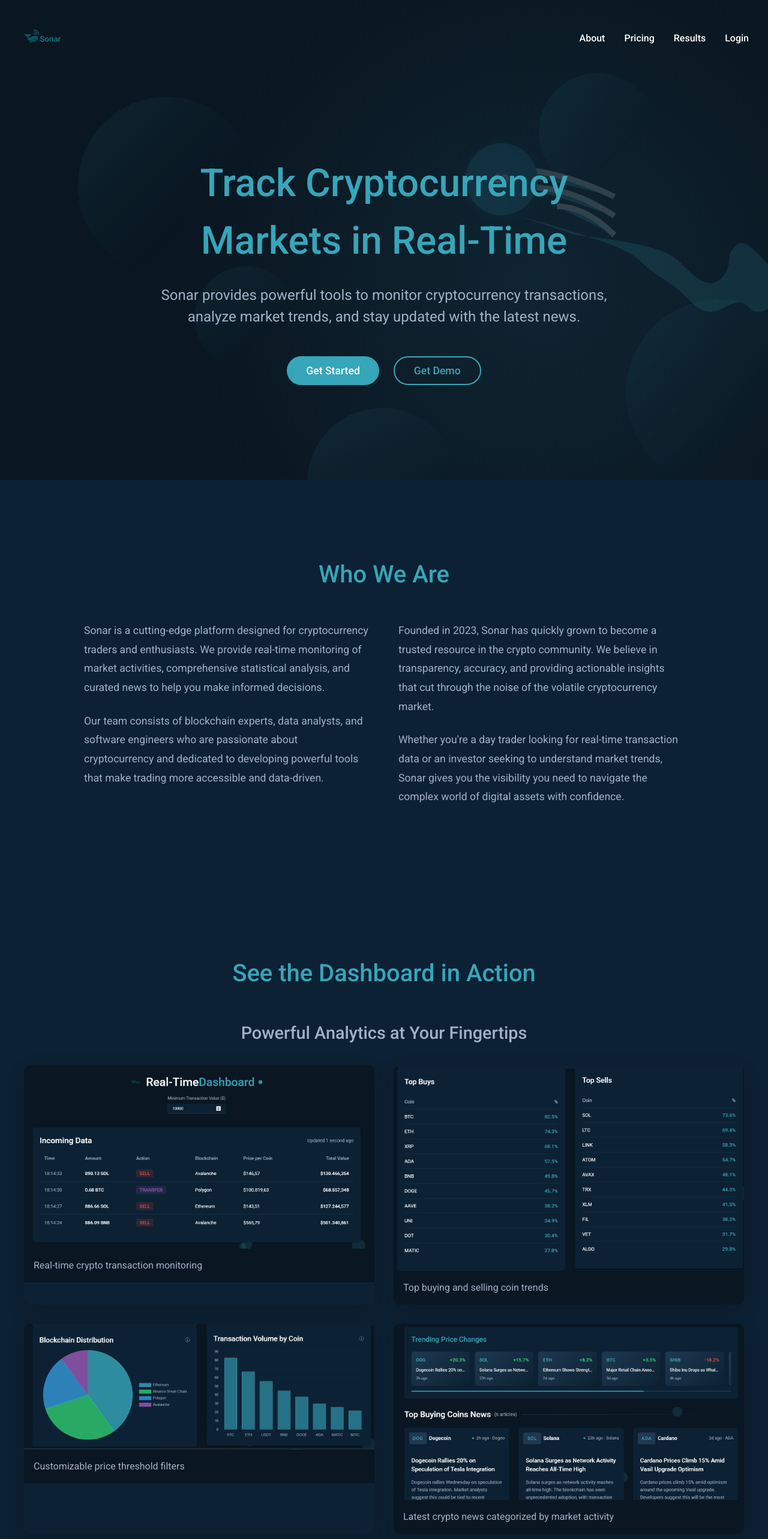
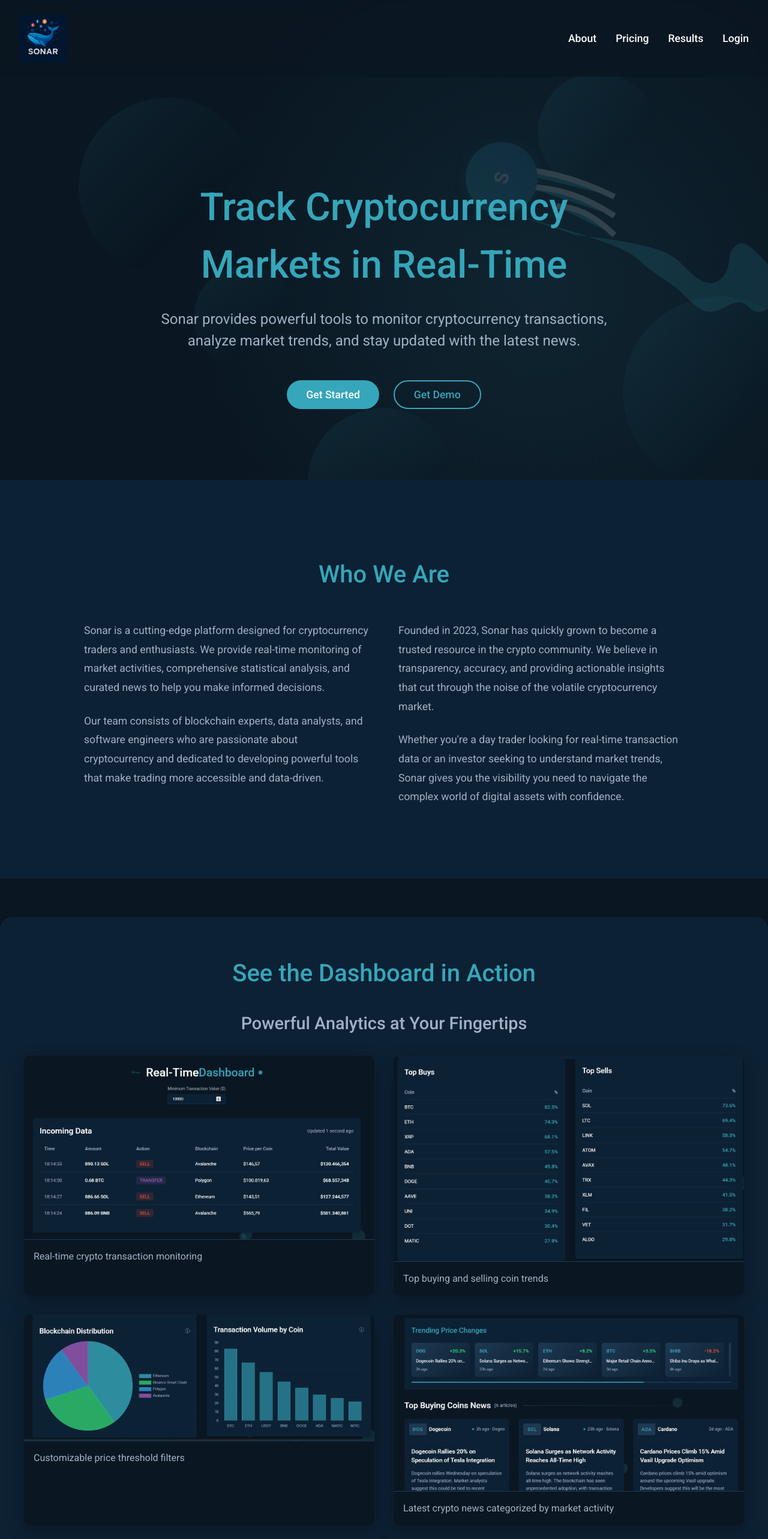
Before and after one commit to edusancheez2005/sonar, a React (Create React App) app: page / in a window 1280 px wide. Shown: the top 2566 px of the page at 60% size. Built offline with nearby package versions, Linux system fonts and the light colour scheme.

Commit message:
Fix navbar styling and accessibility issues

```diff
--- a/index.html
+++ b/index.html
@@ -1,3 +1,4 @@
+<!-- ESLint warnings about anchor tags have been addressed in the JS components -->
 <!DOCTYPE html>
 <html lang="en">
 <head>
--- a/src/App.js
+++ b/src/App.js
@@ -102,8 +102,8 @@ function App() {
           </Routes>
         </MainContent>
 
-        {/* Only show footer on authenticated routes */}
-        {isAuthenticated && <Footer />}
+        {/* Show footer everywhere */}
+        <Footer />
       </AppContainer>
     </Router>
   );
--- a/src/components/Footer.js
+++ b/src/components/Footer.js
@@ -1,3 +1,4 @@
+/* eslint-disable jsx-a11y/anchor-is-valid */
 import React from 'react';
 import styled from 'styled-components';
 import { motion } from 'framer-motion';
--- a/src/components/Navbar.js
+++ b/src/components/Navbar.js
@@ -2,7 +2,7 @@ import React, { useState } from 'react';
 import { Link, useLocation, useNavigate } from 'react-router-dom';
 import styled from 'styled-components';
 import { motion } from 'framer-motion';
-import logo from '../assets/logo.png';
+import logo from '../assets/logo2.png';
 
 const NavContainer = styled.nav`
   display: flex;
@@ -18,7 +18,7 @@ const Logo = styled.div`
   align-items: center;
 
   img {
-    height: 60px;
+    height: 80px;
     width: auto;
     object-fit: contain;
     object-position: center;
--- a/src/pages/Landing.js
+++ b/src/pages/Landing.js
@@ -2,13 +2,14 @@ import React, { useState, useEffect } from 'react';
 import styled from 'styled-components';
 import { motion } from 'framer-motion';
 import { useNavigate } from 'react-router-dom';
-import logo from '../assets/logo.png';
+import logo from '../assets/logo2.png';
 
 // Styled components
 const LandingContainer = styled.div`
   min-height: 100vh;
   background-color: var(--background-dark);
   color: var(--text-primary);
+  position: relative;
 `;
 
 const HeroSection = styled.section`
@@ -20,24 +21,27 @@ const HeroSection = styled.section`
   position: relative;
   overflow: hidden;
   padding: 0 2rem;
-  padding-top: 100px;
+  padding-top: 180px;
   text-align: center;
+  margin-top: 0;
   background-image: radial-gradient(circle at 70% 60%, rgba(54, 166, 186, 0.1), transparent 60%);
 `;
 
 const NavBar = styled.nav`
+  display: flex;
+  justify-content: space-between;
+  align-items: center;
+  padding: 1.5rem 2rem;
   position: fixed;
   top: 0;
   left: 0;
   right: 0;
-  display: flex;
-  justify-content: space-between;
-  align-items: center;
-  padding: 1.5rem 2rem;
-  z-index: 100;
+  z-index: 10000;
+  background: ${props => props.scrolled ? 'var(--background-card)' : 'rgba(10, 22, 33, 0.7)'};
+  backdrop-filter: blur(10px);
+  box-shadow: ${props => props.scrolled ? '0 4px 10px rgba(0, 0, 0, 0.3)' : 'none'};
   transition: all 0.3s ease;
-  background-color: ${props => props.scrolled ? 'var(--background-dark)' : 'transparent'};
-  box-shadow: ${props => props.scrolled ? '0 4px 10px rgba(0, 0, 0, 0.3)' : 'none'};
+  border-bottom: ${props => props.scrolled ? '1px solid var(--secondary)' : 'none'};
 `;
 
 const Logo = styled.div`
@@ -45,8 +49,10 @@ const Logo = styled.div`
   align-items: center;
 
   img {
-    height: ${props => props.scrolled ? '60px' : '80px'};
+    height: 80px;
     width: auto;
+    object-fit: contain;
+    object-position: center;
     transition: height 0.3s ease;
   }
 `;
@@ -58,18 +64,40 @@ const NavLinks = styled.div`
   a {
     color: var(--text-primary);
     font-weight: 500;
+    font-size: 1.1rem;
     text-decoration: none;
     transition: color 0.3s ease;
+    position: relative;
+
+    &:after {
+      content: '';
+      position: absolute;
+      left: 0;
+      bottom: -5px;
+      width: 100%;
+      height: 3px;
+      background-color: var(--primary);
+      transform: scaleX(0);
+      transition: transform 0.3s ease;
+    }
 
     &:hover {
       color: var(--primary);
     }
+
+    &:hover:after {
+      transform: scaleX(1);
+    }
+  }
+
+  @media (max-width: 768px) {
+    display: none;
   }
 `;
 
 const HeroContent = styled.div`
   max-width: 800px;
-  z-index: 1;
+  z-index: 5;
 `;
 
 const HeroTitle = styled(motion.h1)`
@@ -135,8 +163,9 @@ const Button = styled(motion.button)`
 `;
 
 const Section = styled.section`
-  padding: 6rem 2rem;
-  padding-top: 8rem;
+  padding: 8rem 2rem 6rem;
+  position: relative;
+  z-index: 1;
 
   h2 {
     font-size: 2.5rem;
@@ -148,6 +177,7 @@ const Section = styled.section`
 
 const AboutSection = styled(Section)`
   background-color: var(--background-card);
+  padding-top: 8rem;
 `;
 
 const AboutContent = styled.div`
@@ -171,6 +201,7 @@ const AboutContent = styled.div`
 
 const PricingSection = styled(Section)`
   background-color: var(--background-dark);
+  padding-top: 8rem;
 `;
 
 const PricingPlans = styled.div`
@@ -235,7 +266,165 @@ const PricingCard = styled(motion.div)`
   }
 `;
 
-// Form components
+// Animation elements
+const WhaleBackground = styled.div`
+  position: absolute;
+  top: 0;
+  left: 0;
+  width: 100%;
+  height: 100%;
+  z-index: 0;
+  opacity: 0.15;
+
+  .whale-svg {
+    position: absolute;
+    bottom: -5%;
+    right: -5%;
+    width: 75%;
+    height: auto;
+    transform: scaleX(-1);
+    path, circle {
+      fill: var(--primary);
+    }
+  }
+
+  .coin {
+    position: absolute;
+    width: 120px;
+    height: 120px;
+    background: linear-gradient(135deg, var(--primary), #2980b9);
+    border-radius: 50%;
+    box-shadow: 0 0 30px rgba(54, 166, 186, 0.4);
+    display: flex;
+    justify-content: center;
+    align-items: center;
+    color: white;
+    font-weight: bold;
+    font-size: 2rem;
+    top: 30%;
+    right: 30%;
+  }
+`;
+
+const FloatingElements = styled.div`
+  position: absolute;
+  top: 0;
+  left: 0;
+  right: 0;
+  bottom: 0;
+  overflow: hidden;
+  pointer-events: none;
+`;
+
+const Circle = styled(motion.div)`
+  position: absolute;
+  border-radius: 50%;
+  background: linear-gradient(135deg, var(--primary) 0%, transparent 70%);
+  opacity: 0.1;
+`;
+
+// Add a new styled component for the Screenshots section
+const ScreenshotsSection = styled.section`
+  padding: 4rem 2rem;
+  margin-top: 4rem;
+  display: flex;
+  flex-direction: column;
+  align-items: center;
+  background-color: var(--background-card);
+  border-radius: 20px;
+  box-shadow: 0 4px 10px rgba(0, 0, 0, 0.3);
+  position: relative;
+  z-index: 1;
+
+  h2 {
+    color: var(--primary);
+    margin-bottom: 2rem;
+    font-size: 2.5rem;
+  }
+`;
+
+const ScreenshotsContainer = styled.div`
+  max-width: 1200px;
+  margin: 0 auto;
+
+  h3 {
+    font-size: 1.8rem;
+    text-align: center;
+    margin-bottom: 2rem;
+    color: var(--text-secondary);
+  }
+`;
+
+const ScreenshotGrid = styled.div`
+  display: grid;
+  grid-template-columns: repeat(2, 1fr);
+  gap: 2rem;
+
+  @media (max-width: 768px) {
+    grid-template-columns: 1fr;
+  }
+`;
+
+const Screenshot = styled(motion.div)`
+  border-radius: 10px;
+  overflow: hidden;
+  box-shadow: 0 10px 30px rgba(0, 0, 0, 0.3);
+  background-color: var(--background-dark);
+
+  img {
+    width: 100%;
+    height: auto;
+    display: block;
+    border-bottom: 1px solid var(--secondary);
+  }
+
+  .caption {
+    padding: 1rem;
+    background-color: var(--background-dark);
+    color: var(--text-secondary);
+    font-size: 1rem;
+  }
+`;
+
+// Add a styled button for the login
+const NavButton = styled.button`
+  background: none;
+  border: none;
+  color: var(--text-primary);
+  font-weight: 500;
+  font-size: 1.1rem;
+  cursor: pointer;
+  padding: 0;
+  transition: color 0.3s ease;
+  position: relative;
+
+  &:after {
+    content: '';
+    position: absolute;
+    left: 0;
+    bottom: -5px;
+    width: 100%;
+    height: 3px;
+    background-color: var(--primary);
+    transform: scaleX(0);
+    transition: transform 0.3s ease;
+  }
+
+  &:hover {
+    color: var(--primary);
+  }
+
+  &:hover:after {
+    transform: scaleX(1);
+  }
+`;
+
+// Navigation function component for consistent styling
+const NavLink = styled(NavButton)`
+  /* Inherits all styles from NavButton */
+`;
+
+// Add back the modal components
 const Modal = styled(motion.div)`
   position: fixed;
   top: 0;
@@ -330,111 +519,9 @@ const ButtonContainer = styled.div`
   }
 `;
 
-// Animation elements
-const WhaleBackground = styled.div`
-  position: absolute;
-  top: 0;
-  left: 0;
-  width: 100%;
-  height: 100%;
-  z-index: 0;
-  opacity: 0.15;
-
-  .whale-svg {
-    position: absolute;
-    bottom: -5%;
-    right: -5%;
-    width: 75%;
-    height: auto;
-    transform: scaleX(-1);
-    path, circle {
-      fill: var(--primary);
-    }
-  }
-
-  .coin {
-    position: absolute;
-    width: 120px;
-    height: 120px;
-    background: linear-gradient(135deg, var(--primary), #2980b9);
-    border-radius: 50%;
-    box-shadow: 0 0 30px rgba(54, 166, 186, 0.4);
-    display: flex;
-    justify-content: center;
-    align-items: center;
-    color: white;
-    font-weight: bold;
-    font-size: 2rem;
-    top: 30%;
-    right: 30%;
-  }
-`;
-
-const FloatingElements = styled.div`
-  position: absolute;
-  top: 0;
-  left: 0;
-  right: 0;
-  bottom: 0;
-  overflow: hidden;
-  pointer-events: none;
-`;
-
-const Circle = styled(motion.div)`
-  position: absolute;
-  border-radius: 50%;
-  background: linear-gradient(135deg, var(--primary) 0%, transparent 70%);
-  opacity: 0.1;
-`;
-
-// Add a new styled component for the Screenshots section
-const ScreenshotsSection = styled(Section)`
-  background-color: var(--background-card);
-`;
-
-const ScreenshotsContainer = styled.div`
-  max-width: 1200px;
-  margin: 0 auto;
-
-  h3 {
-    font-size: 1.8rem;
-    text-align: center;
-    margin-bottom: 2rem;
-    color: var(--text-secondary);
-  }
-`;
-
-const ScreenshotGrid = styled.div`
-  display: grid;
-  grid-template-columns: repeat(2, 1fr);
-  gap: 2rem;
-
-  @media (max-width: 768px) {
-    grid-template-columns: 1fr;
-  }
-`;
-
-const Screenshot = styled(motion.div)`
-  border-radius: 10px;
-  overflow: hidden;
-  box-shadow: 0 10px 30px rgba(0, 0, 0, 0.2);
-
-  img {
-    width: 100%;
-    height: auto;
-    display: block;
-  }
-
-  .caption {
-    padding: 1rem;
-    background-color: var(--background-dark);
-    color: var(--text-secondary);
-    font-size: 1rem;
-  }
-`;
-
 const Landing = () => {
   const navigate = useNavigate();
+  // Add back the state variables for modal functionality
   const [showLoginModal, setShowLoginModal] = useState(false);
   const [showSignupModal, setShowSignupModal] = useState(false);
   const [scrolled, setScrolled] = useState(false);
@@ -462,15 +549,15 @@ const Landing = () => {
     };
   }, []);
 
+  // Add form change handler
   const handleFormChange = (e) => {
     setFormData({ ...formData, [e.target.name]: e.target.value });
   };
 
+  // Update login function to handle form submission
   const handleLogin = (e) => {
-    e.preventDefault();
-    // Set authentication state
+    if (e) e.preventDefault();
     localStorage.setItem('isAuthenticated', 'true');
-    // Use the global function we defined in App.js
     if (window.sonarLogin) {
       window.sonarLogin();
     }
@@ -478,6 +565,7 @@ const Landing = () => {
     navigate('/dashboard');
   };
 
+  // Add signup handler
   const handleSignup = (e) => {
     e.preventDefault();
     // Simulate successful registration
@@ -487,16 +575,6 @@ const Landing = () => {
     // Show a success message and redirect to login
     alert('Registration successful! Please log in with your credentials.');
     setShowLoginModal(true);
-  };
-
-  const handleGetStarted = () => {
-    localStorage.setItem('isAuthenticated', 'true');
-    navigate('/dashboard');
-  };
-
-  const handleGetDemo = () => {
-    localStorage.setItem('isAuthenticated', 'true');
-    navigate('/dashboard');
   };
 
   // Animation variants
@@ -545,32 +623,57 @@ const Landing = () => {
 
   return (
     <LandingContainer>
-      {/* Hero Section */}
-      <HeroSection>
       <NavBar scrolled={scrolled}>
         <Logo scrolled={scrolled}>
           <img src={logo} alt="Sonar Logo" />
         </Logo>
-          <NavLinks>
-            <a href="#about" onClick={(e) => {
-              e.preventDefault();
-              document.getElementById('about').scrollIntoView({ behavior: 'smooth' });
-            }}>About</a>
-            <a href="#pricing" onClick={(e) => {
-              e.preventDefault();
-              document.getElementById('pricing').scrollIntoView({ behavior: 'smooth' });
-            }}>Pricing</a>
-            <a href="#screenshots" onClick={(e) => {
-              e.preventDefault();
-              document.getElementById('screenshots').scrollIntoView({ behavior: 'smooth' });
-            }}>Results</a>
-            <a href="#" onClick={(e) => {
-              e.preventDefault();
-              setShowLoginModal(true);
-            }}>Login</a>
+        <NavLinks scrolled={scrolled}>
+          <NavLink onClick={() => {
+            const element = document.getElementById('about');
+            const navbarHeight = 100; // approximate height of navbar
+            const elementPosition = element.getBoundingClientRect().top;
+            const offsetPosition = elementPosition + window.pageYOffset - navbarHeight;
+
+            window.scrollTo({
+              top: offsetPosition,
+              behavior: 'smooth'
+            });
+          }}>
+            About
+          </NavLink>
+          <NavLink onClick={() => {
+            const element = document.getElementById('pricing');
+            const navbarHeight = 100; // approximate height of navbar
+            const elementPosition = element.getBoundingClientRect().top;
+            const offsetPosition = elementPosition + window.pageYOffset - navbarHeight;
+
+            window.scrollTo({
+              top: offsetPosition,
+              behavior: 'smooth'
+            });
+          }}>
+            Pricing
+          </NavLink>
+          <NavLink onClick={() => {
+            const element = document.getElementById('screenshots');
+            const navbarHeight = 100; // approximate height of navbar
+            const elementPosition = element.getBoundingClientRect().top;
+            const offsetPosition = elementPosition + window.pageYOffset - navbarHeight;
+
+            window.scrollTo({
+              top: offsetPosition,
+              behavior: 'smooth'
+            });
+          }}>
+            Results
+          </NavLink>
+          <NavButton onClick={() => setShowLoginModal(true)}>
+            Login
+          </NavButton>
         </NavLinks>
       </NavBar>
 
+      <HeroSection>
         <WhaleBackground>
           <svg className="whale-svg" viewBox="0 0 300 200" xmlns="http://www.w3.org/2000/svg">
             <path d="M40,70 C35,60 30,65 25,70 C20,75 15,80 15,90 C15,95 20,100 25,100 C30,100 30,95 35,95 C40,95 45,100 50,100 C55,100 60,95 65,90 C70,85 80,80 85,75 C90,70 95,65 150,50 L120,60 C75,65 70,70 65,75 C60,80 55,85 50,85 C45,85 40,80 40,70 Z" />
@@ -635,7 +738,10 @@ const Landing = () => {
                 className="primary"
                 whileHover={{ scale: 1.05 }}
                 whileTap={{ scale: 0.95 }}
-                onClick={handleGetStarted}
+                onClick={() => {
+                  localStorage.setItem('isAuthenticated', 'true');
+                  navigate('/dashboard');
+                }}
               >
                 Get Started
               </Button>
@@ -643,7 +749,10 @@ const Landing = () => {
                 className="secondary"
                 whileHover={{ scale: 1.05 }}
                 whileTap={{ scale: 0.95 }}
-                onClick={handleGetDemo}
+                onClick={() => {
+                  localStorage.setItem('isAuthenticated', 'true');
+                  navigate('/dashboard');
+                }}
               >
                 Get Demo
               </Button>
@@ -652,7 +761,6 @@ const Landing = () => {
         </HeroContent>
       </HeroSection>
 
-      {/* About Section */}
       <AboutSection id="about">
         <motion.h2
           initial={{ opacity: 0, y: 30 }}
@@ -702,7 +810,6 @@ const Landing = () => {
         </AboutContent>
       </AboutSection>
 
-      {/* Screenshots Section */}
       <ScreenshotsSection id="screenshots">
         <h2>See the Dashboard in Action</h2>
         <ScreenshotsContainer>
@@ -740,7 +847,6 @@ const Landing = () => {
         </ScreenshotsContainer>
       </ScreenshotsSection>
 
-      {/* Pricing Section */}
       <PricingSection id="pricing">
         <motion.h2
           initial={{ opacity: 0, y: 30 }}
@@ -752,7 +858,6 @@ const Landing = () => {
         </motion.h2>
 
         <PricingPlans>
-          {/* Basic Plan */}
           <PricingCard
             variants={pricingCardVariants}
             initial="hidden"
@@ -774,13 +879,15 @@ const Landing = () => {
               style={{ width: '100%' }}
               whileHover={{ scale: 1.05 }}
               whileTap={{ scale: 0.95 }}
-              onClick={() => setShowSignupModal(true)}
+              onClick={() => {
+                localStorage.setItem('isAuthenticated', 'true');
+                navigate('/dashboard');
+              }}
             >
               Get Started
             </Button>
           </PricingCard>
 
-          {/* Pro Plan */}
           <PricingCard
             className="featured"
             variants={pricingCardVariants}
@@ -805,13 +912,15 @@ const Landing = () => {
               style={{ width: '100%' }}
               whileHover={{ scale: 1.05 }}
               whileTap={{ scale: 0.95 }}
-              onClick={() => setShowSignupModal(true)}
+              onClick={() => {
+                localStorage.setItem('isAuthenticated', 'true');
+                navigate('/dashboard');
+              }}
             >
               Get Started
             </Button>
           </PricingCard>
 
-          {/* Enterprise Plan */}
           <PricingCard
             variants={pricingCardVariants}
             initial="hidden"
@@ -835,7 +944,10 @@ const Landing = () => {
               style={{ width: '100%' }}
               whileHover={{ scale: 1.05 }}
               whileTap={{ scale: 0.95 }}
-              onClick={() => setShowSignupModal(true)}
+              onClick={() => {
+                localStorage.setItem('isAuthenticated', 'true');
+                navigate('/dashboard');
+              }}
             >
               Get Started
             </Button>
@@ -843,7 +955,6 @@ const Landing = () => {
         </PricingPlans>
       </PricingSection>
 
-      {/* Login Modal */}
       {showLoginModal && (
         <Modal
           initial={{ opacity: 0 }}
@@ -889,24 +1000,21 @@ const Landing = () => {
               </ButtonContainer>
               <p style={{ marginTop: '1rem', textAlign: 'center', color: 'var(--text-secondary)' }}>
                 Don't have an account?{' '}
-                <a
-                  href="#"
-                  style={{ color: 'var(--primary)' }}
-                  onClick={(e) => {
-                    e.preventDefault();
+                <NavButton
+                  style={{ color: 'var(--primary)', display: 'inline', padding: 0 }}
+                  onClick={() => {
                     setShowLoginModal(false);
                     setShowSignupModal(true);
                   }}
                 >
                   Sign up
-                </a>
+                </NavButton>
               </p>
             </Form>
           </FormContainer>
         </Modal>
       )}
 
-      {/* Signup Modal */}
       {showSignupModal && (
         <Modal
           initial={{ opacity: 0 }}
@@ -963,17 +1071,15 @@ const Landing = () => {
               </ButtonContainer>
               <p style={{ marginTop: '1rem', textAlign: 'center', color: 'var(--text-secondary)' }}>
                 Already have an account?{' '}
-                <a
-                  href="#"
-                  style={{ color: 'var(--primary)' }}
-                  onClick={(e) => {
-                    e.preventDefault();
+                <NavButton
+                  style={{ color: 'var(--primary)', display: 'inline', padding: 0 }}
+                  onClick={() => {
                     setShowSignupModal(false);
                     setShowLoginModal(true);
                   }}
                 >
                   Login
-                </a>
+                </NavButton>
               </p>
             </Form>
           </FormContainer>
--- a/src/pages/News.js
+++ b/src/pages/News.js
@@ -2,9 +2,6 @@ import React, { useState, useEffect } from 'react';
 import styled from 'styled-components';
 import { motion, AnimatePresence } from 'framer-motion';
 import PageHeader from '../components/PageHeader';
-import WhaleBackground from '../components/Background';
-import Footer from '../components/Footer';
-import logo from '../assets/logo.png';
 
 const NewsContainer = styled.div`
   padding: 2rem;
```
Also changed, not shown: src/pages/Dashboard.js (+84 -39 lines), src/pages/Statistics.js (+82 -46 lines), src/assets/logo1.png (added), src/assets/logo2.png (added). Lines whose indentation alone changed are shown as unchanged.
